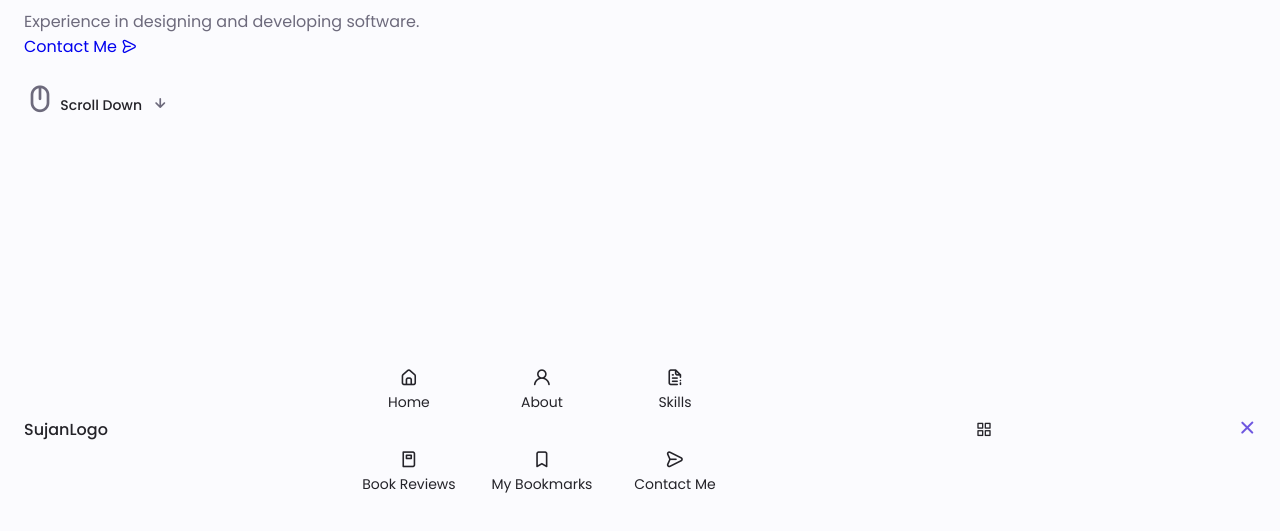
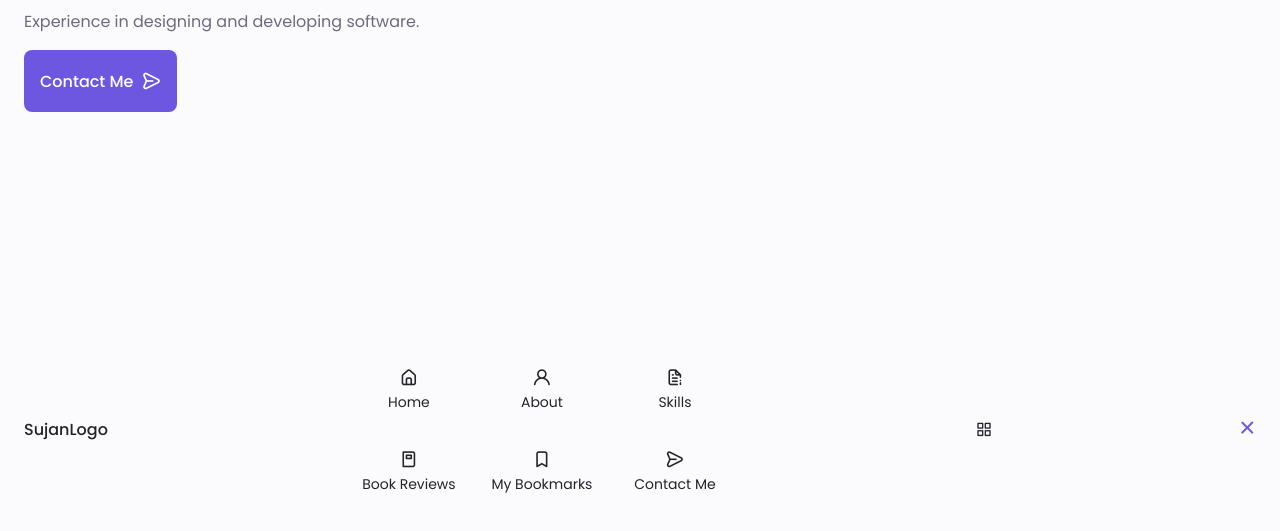
Before and after one commit to sujannag/responsive-portfolio-design, a plain HTML site: page index.html in a window 1280 px wide. Shown: the part 347-878 px from the top of the page. Drawn offline with nearby package versions, Linux system fonts and the light colour scheme.

Commit message:
updated home buttons

```diff
--- a/assets/css/styles.css
+++ b/assets/css/styles.css
@@ -297,7 +297,7 @@ img {
 }
 
 .home__scroll{
-
+  display: none;
 }
 
 .home__scroll-button{
@@ -326,7 +326,30 @@ img {
 }
 
 /*==================== BUTTONS ====================*/
+.button{
+  display: inline-block;
+  background-color: var(--first-color);
+  color: #FFF;
+  padding: 1rem;
+  border-radius: 0.5rem;
+  font-weight: var(--font-medium);
+  margin-top: var(--mb-1);
+}
 
+.button:hover{
+  background-color: var(--first-color-alt);
+}
+
+.button__icon{
+  font-size: 1.25rem;
+  margin-left: var(--mb-0-5);
+  transition: .3s;
+}
+
+.button--flex{
+  display: inline-flex;
+  align-items: center;
+}
 
 /*==================== ABOUT ====================*/
 
--- a/index.html
+++ b/index.html
@@ -117,10 +117,11 @@
                         </div>
                     </div>
                     <div class="home__scroll">
-                        <a href="#about" class="home__scroll-button button--flex"></a>
-                        <i class="uil uil-mouse-alt-2 home__scroll-mouse"></i>
-                        <span class="home__scroll-name">Scroll Down</span>
-                        <i class="uil uil-arrow-down home__scroll-arrow"></i>
+                        <a href="#about" class="home__scroll-button button--flex">
+                            <i class="uil uil-mouse-alt-2 home__scroll-mouse"></i>
+                            <span class="home__scroll-name">Scroll down</span>
+                            <i class="uil uil-arrow-down home__scroll-arrow"></i>
+                        </a>
                     </div>
 
                 </div>
```
